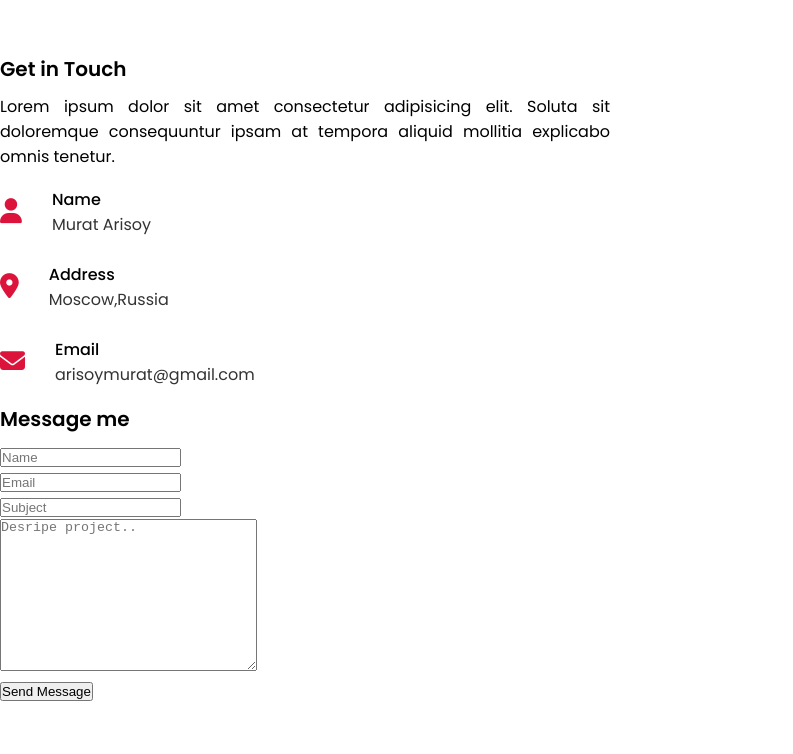
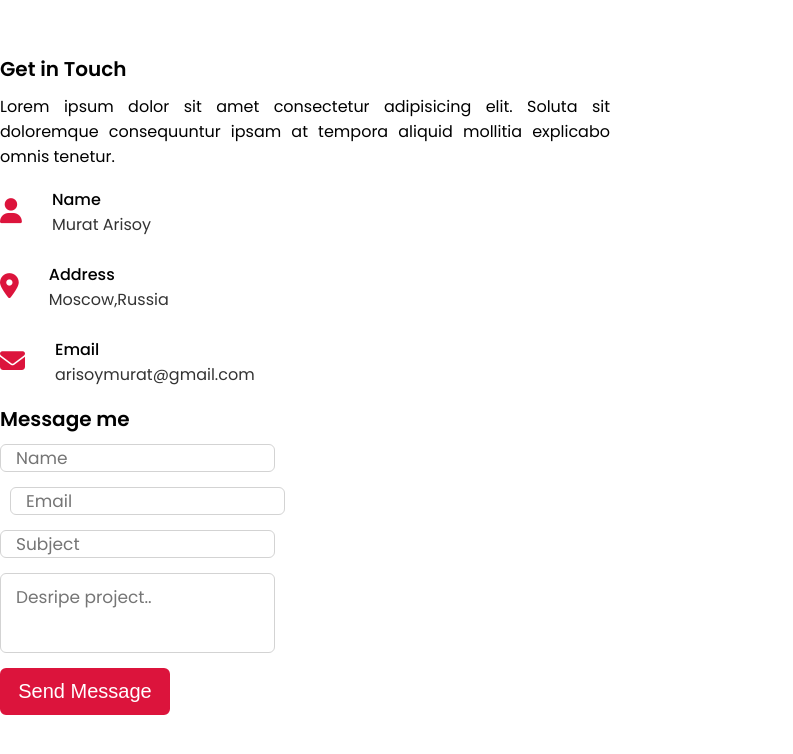
Before and after one commit to MURATARISOY/Portfolio-web, a plain HTML site: page index.html in a window 1280 px wide. Shown: the part 3960-4714 px from the top of the page, without its empty margins (0-793 px from the left). Drawn offline with nearby package versions, Linux system fonts and the light colour scheme.

Commit message:
portfolio

```diff
--- a/style.css
+++ b/style.css
@@ -467,6 +467,70 @@ background: crimson;
 }
 .contact .right form .fields{
     display: flex;
+
+}
+.contact .right form .field,
+.contact .right form .fields .field{
+    height: 100%;
+    width: 100%;
+    margin-bottom: 15px;
+
+}
+.contact .right form .textarea{
+    height: 80px;
+    width: 100%;
+
+}
+.contact .right form .name{
+    margin-right: 10px;
+
+}
+.contact .right form .email{
+    margin-left: 10px;
+
+
+}
+
+
+.contact .right form .field input,
+.contact .right form .textarea textarea{
+    height: 100%;
+    width: 100%;
+    border: 1px solid lightgrey;
+    border-radius: 6px;
+    outline: none;
+    padding: 0 15px;
+    font-size: 17px;
+    font-family: 'Poppins','sans-serif';
+
+
+}.contact .right form .textarea textarea{
+    padding-top: 10px;
+    resize: none;
+
+}
+.contact .right form .button{
+    height: 47px;
+    width: 170px;
+
+}
+.contact .right form .button button{
+    height: 100%;
+    width: 100%;
+    border: 2px solid crimson;
+    background: crimson;
+    color: #fff;
+    font-size: 20px;
+    font-weight: 500;
+    border-radius: 6px;
+    cursor: pointer;
+    transition:all 0.3s ease;
+
+}
+.contact .right form .button button:hover{
+    color: crimson;
+    background: none;
+
 }
 
 
@@ -584,7 +648,8 @@ background: crimson;
         margin-bottom: 20px;
 
     }
-    .skills .skills-content .column{
+    .skills .skills-content .column,
+    .contact .contact-content .column{
         width: 100px;
         margin-bottom: 35px;
 
```
